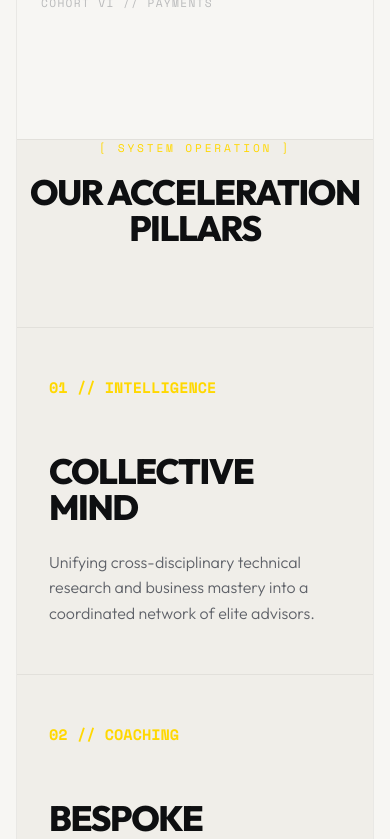
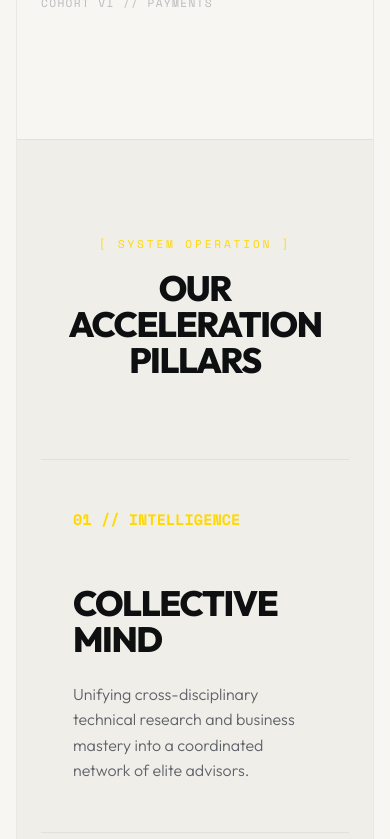
Before and after one commit to chacehy/crearena, a Next.js app: page / in a window 390 px wide. Shown: the part 4320-5159 px from the top of the page. Built offline with nearby package versions, Linux system fonts and the light colour scheme.

Commit message:
style: define section-padding to add proper spacing above section headers

```diff
--- a/src/app/globals.css
+++ b/src/app/globals.css
@@ -210,6 +210,10 @@ h1, h2, h3, h4, h5, h6 {
   justify-content: center;
   position: relative;
   text-align: center;
+}
+
+.section-padding {
+  padding: 8rem 4rem;
 }
 
 /* Immersive Full-Screen WebGL Canvas container */
@@ -877,7 +881,8 @@ body.cursor-hover .custom-cursor-follower {
   }
 
   /* Vertical Timeline Responsive Adjustments */
-  .timeline-section {
+  .timeline-section,
+  .section-padding {
     padding: 6rem 1.5rem;
   }
   .timeline-grid {
```
